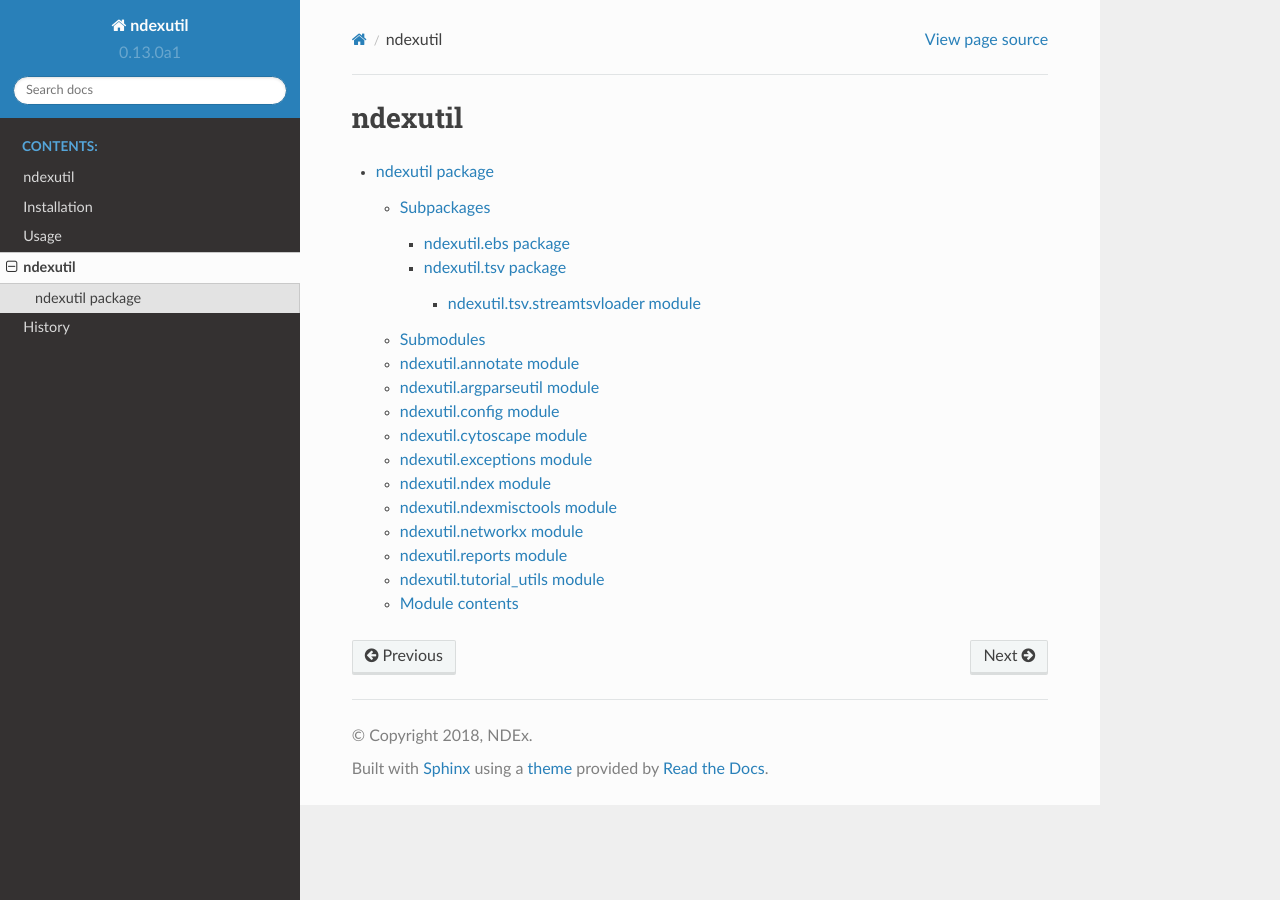
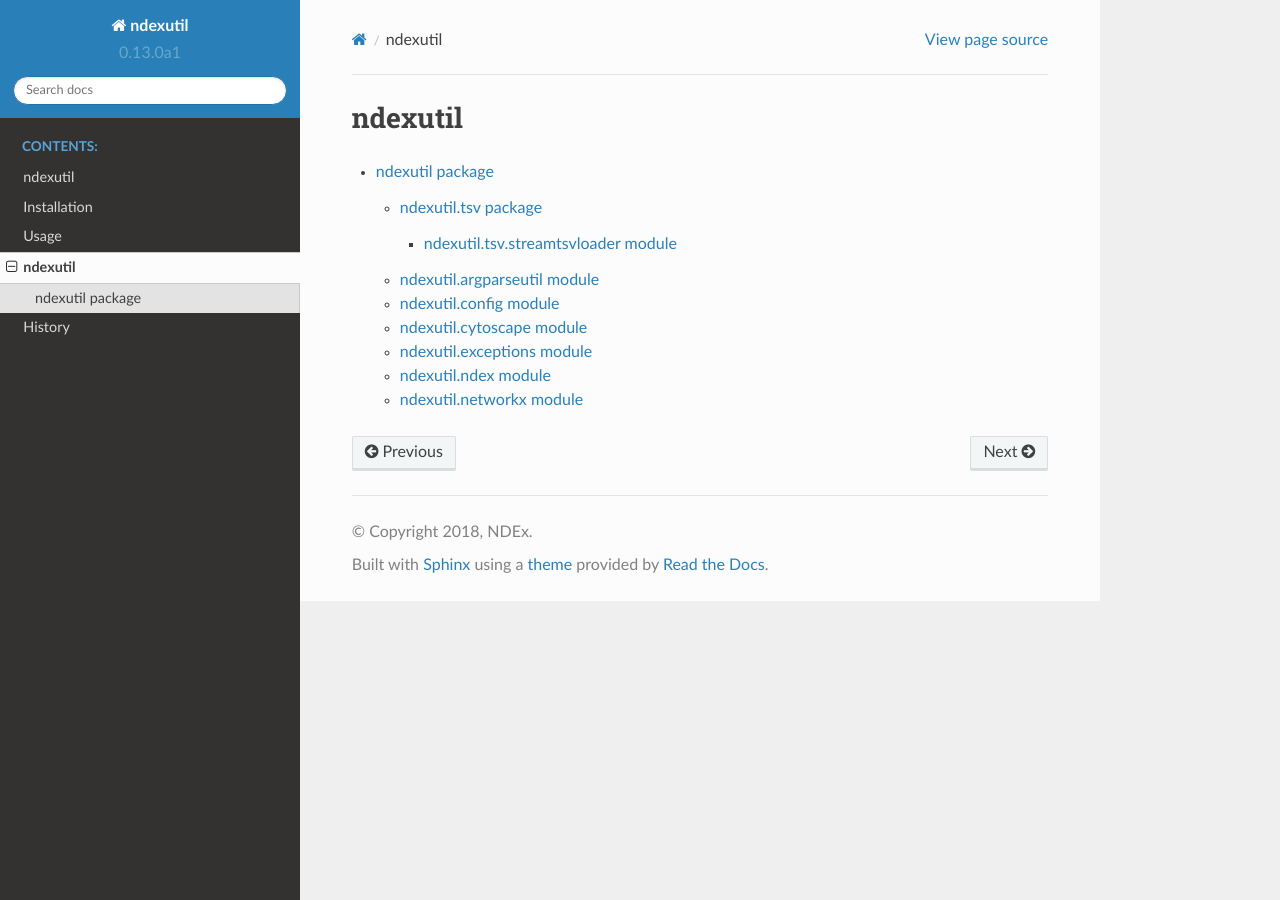
Before and after one commit to ndexbio/ndexutils, a Sphinx documentation site: the page built from docs/modules.rst, in a window 1280 px wide. Built offline with Sphinx 7.4.7 and the Read the Docs theme 2.0.0, drawn with Linux system fonts in a browser that asks for light colours.

Commit message:
removed unsupported modules

```diff
--- a/docs/ndexutil.rst
+++ b/docs/ndexutil.rst
@@ -1,24 +1,10 @@
 ndexutil package
 ================
 
-Subpackages
------------
 
 .. toctree::
 
-    ndexutil.ebs
     ndexutil.tsv
-
-Submodules
-----------
-
-ndexutil.annotate module
-------------------------
-
-.. automodule:: ndexutil.annotate
-    :members:
-    :undoc-members:
-    :show-inheritance:
 
 ndexutil.argparseutil module
 ----------------------------
@@ -60,42 +45,10 @@ ndexutil.ndex module
     :undoc-members:
     :show-inheritance:
 
-ndexutil.ndexmisctools module
------------------------------
-
-.. automodule:: ndexutil.ndexmisctools
-    :members:
-    :undoc-members:
-    :show-inheritance:
 
 ndexutil.networkx module
 ------------------------
 
-.. automodule:: ndexutil.networkx
+.. autoclass:: ndexutil.networkx.NetworkxLayoutWrapper
     :members:
     :show-inheritance:
-
-ndexutil.reports module
------------------------
-
-.. automodule:: ndexutil.reports
-    :members:
-    :undoc-members:
-    :show-inheritance:
-
-ndexutil.tutorial\_utils module
--------------------------------
-
-.. automodule:: ndexutil.tutorial_utils
-    :members:
-    :undoc-members:
-    :show-inheritance:
-
-
-Module contents
----------------
-
-.. automodule:: ndexutil
-    :members:
-    :undoc-members:
-    :show-inheritance:
```
Also changed, not shown: other parts of docs/ndexutil.rst (+1 -2 lines).
